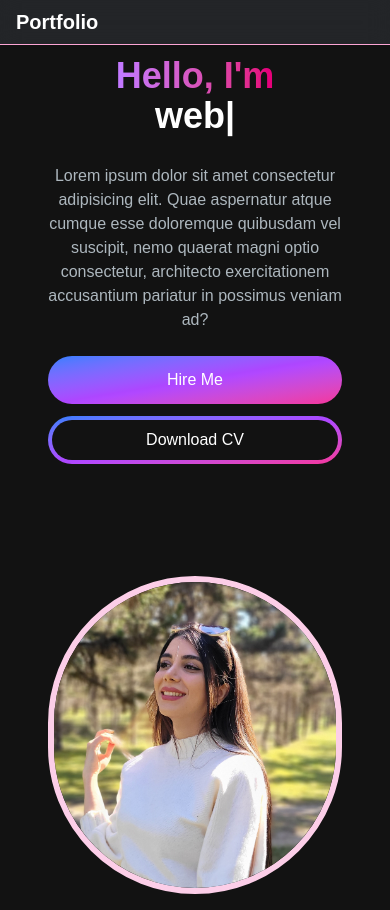
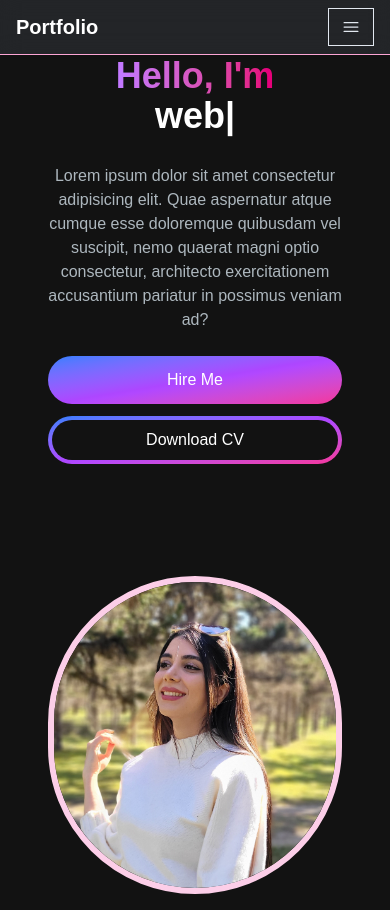
Before and after one commit to taniaa-sh/MyPortfolio, a Next.js app in the folder portfolio/: page / in a window 390 px wide. Built offline with nearby package versions, Linux system fonts and the light colour scheme.

Commit message:
navbar for mobile

```diff
--- /dev/null
+++ b/portfolio/components/MenuOverlay.jsx
@@ -0,0 +1,17 @@
+import NavLink from "./NavLink";
+import Link from "next/link";
+
+const MenuOverlay = ({items}) => {
+    console.log('items',items)
+    return (
+        <ul className="flex flex-col py-4 items-center md:hidden z-50">
+             {items.map((item, index) => (
+            <li key={index} className="">
+                <NavLink href={item.href} title={item.title} />
+            </li>
+           ))}
+        </ul>
+    );
+}
+
+export default MenuOverlay
--- a/portfolio/components/Navbar.jsx
+++ b/portfolio/components/Navbar.jsx
@@ -1,9 +1,9 @@
 "use client";
 import Link from "next/link";
-import React from "react";
+import React, { useState } from "react";
 import NavLink from "./NavLink";
-
-function Navbar() {
+import { Bars3Icon, XMarkIcon } from '@heroicons/react/24/solid';
+import MenuOverlay from "./MenuOverlay";
 
 const navLinkItems = [
   {
@@ -19,12 +19,30 @@ function Navbar() {
       title: "contact",
   },
 ];
+
+function Navbar() {
+
+    const [navbarOpen,setNavbarOpen] = useState(false)
+
   return (
     <nav className="fixed top-0 left-0 right-0 z-50 bg-gray-500/20 backdrop-blur-md shadow-sm border-b border-pink-300">
       <div className="flex flex-wrap items-center justify-between mx-auto px-4 py-2">
         <Link href="/">
           <span className="text-xl md:text-5xl font-semibold text-white">Portfolio</span>
         </Link>
+        <div className="block md:hidden mobile-menu">
+         {
+          !navbarOpen ? (
+            <button onClick={() => setNavbarOpen(true)} className="text-slate-200 flex items-center px-3 py-2 border border-slate-200 hover:text-white hover:border-white">
+               <Bars3Icon className="h-5 w-5" />
+            </button>
+          ) : (
+            <button onClick={() => setNavbarOpen(false)} className="text-slate-200 flex items-center px-3 py-2 border border-slate-200 hover:text-white hover:border-white">
+               <XMarkIcon className="h-5 w-5" />
+            </button>
+          )
+         }
+        </div>
         <div className="menu hidden md:block md:w-auto" id="navbar">
             <ul className="flex p-4 md:p-0 md:flex-row md:space-x-8 mt-0">
                 {
@@ -37,6 +55,9 @@ function Navbar() {
             </ul>
         </div>
       </div>
+      {
+        navbarOpen ? <MenuOverlay items={navLinkItems} /> : null
+      }
     </nav>
   );
 }
--- a/portfolio/package.json
+++ b/portfolio/package.json
@@ -9,6 +9,7 @@
     "lint": "next lint"
   },
   "dependencies": {
+    "@heroicons/react": "^2.2.0",
     "next": "15.3.0",
     "next-nprogress-bar": "^2.4.7",
     "react": "^19.0.0",
```
Also changed, not shown: 1 other file (tests, documents, lock files or other folders). Lines whose indentation alone changed are shown as unchanged.
